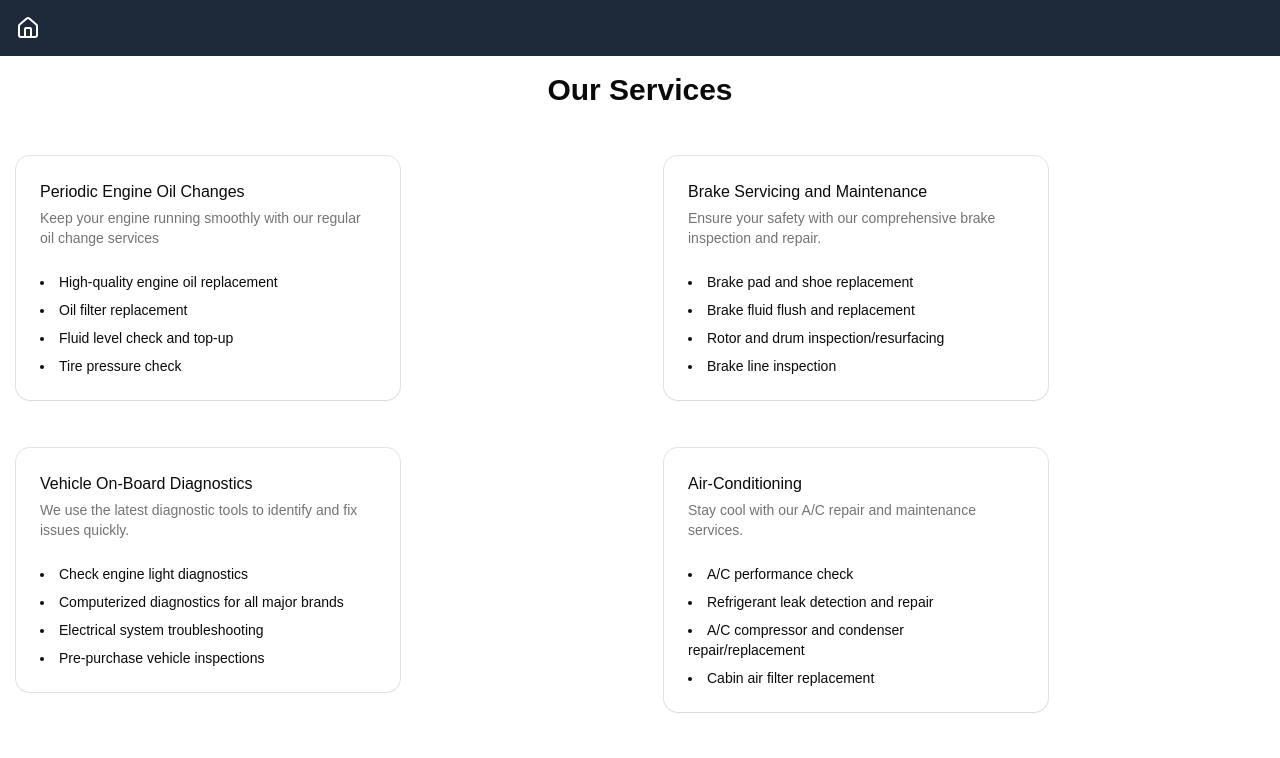
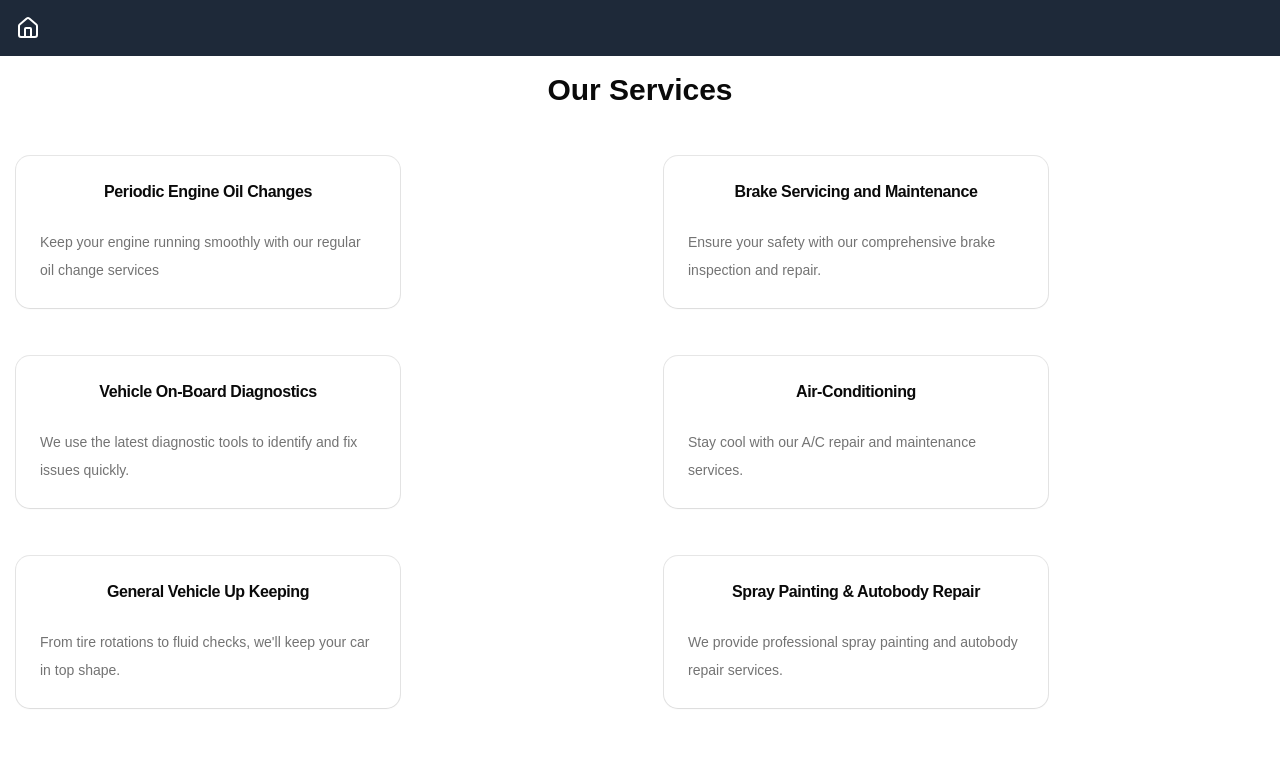
Before and after one commit to gabriel-pub/mbauto-website, a React (Vite) app: page / in a window 1280 px wide. Shown: the top 758 px of the page. Built offline with nearby package versions, Linux system fonts and the light colour scheme.

Commit message:
feat: Cleanup ServiceCard
- Remove serviceDetails.details visual clutter
- Move CardDescription to CardContent section

```diff
--- a/src/components/layout/card.tsx
+++ b/src/components/layout/card.tsx
@@ -14,20 +14,19 @@ interface ServiceCardProps {
 export function ServiceCard({ serviceDetails }: ServiceCardProps) {
   return (
     <Card className="w-full max-w-sm">
+      {/* WARNING: Data driven design => add image links
+      <div className="absolute inset-0 z-30 aspect-video">
+        <img />
+      </div>*/}
       <CardHeader>
-        <CardTitle>{serviceDetails.name}</CardTitle>
-        <CardDescription>{serviceDetails.description}</CardDescription>
+        <CardTitle className="text-center font-bold tracking-tight text-balance">
+          {serviceDetails.name}
+        </CardTitle>
       </CardHeader>
       <CardContent>
-        <form>
-          <div className="flex flex-col gap-6">
-            <div className="grid gap-2">
-              {serviceDetails.details.map((detail) => (
-                <li key={detail}>{detail}</li>
-              ))}
-            </div>
-          </div>
-        </form>
+        <CardDescription className="leading-7 not-first:mt-6">
+          {serviceDetails.description}
+        </CardDescription>
       </CardContent>
     </Card>
   )
```
